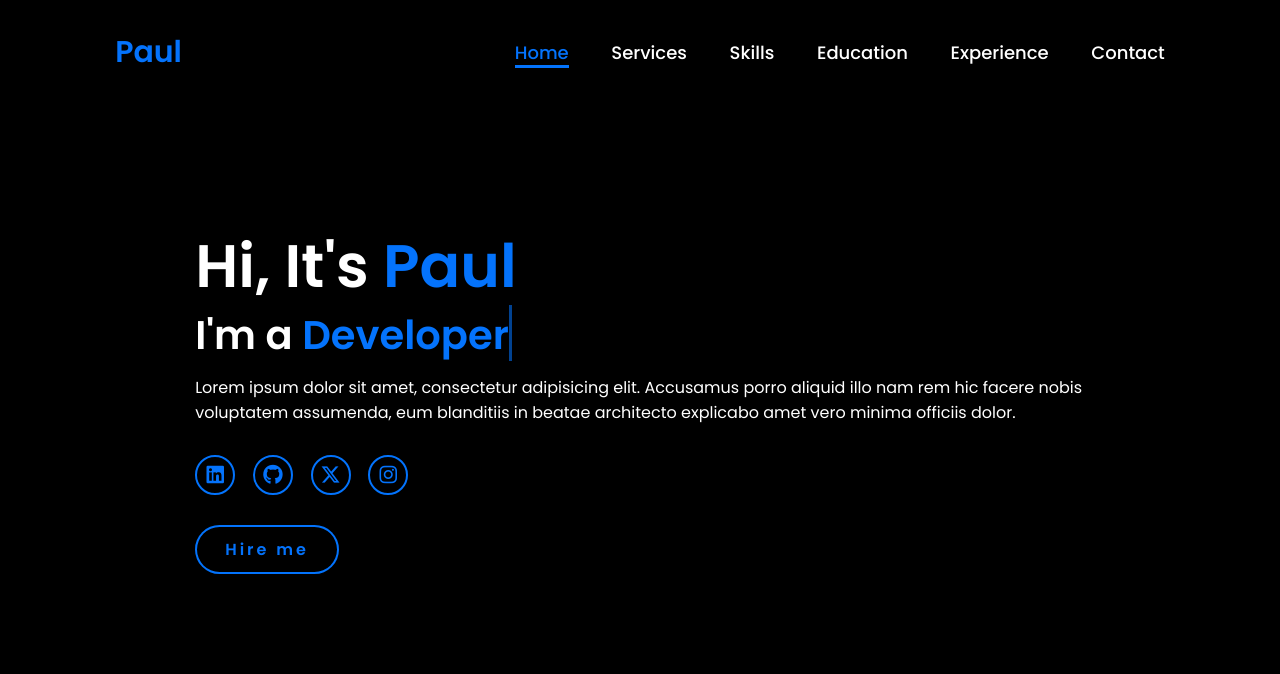
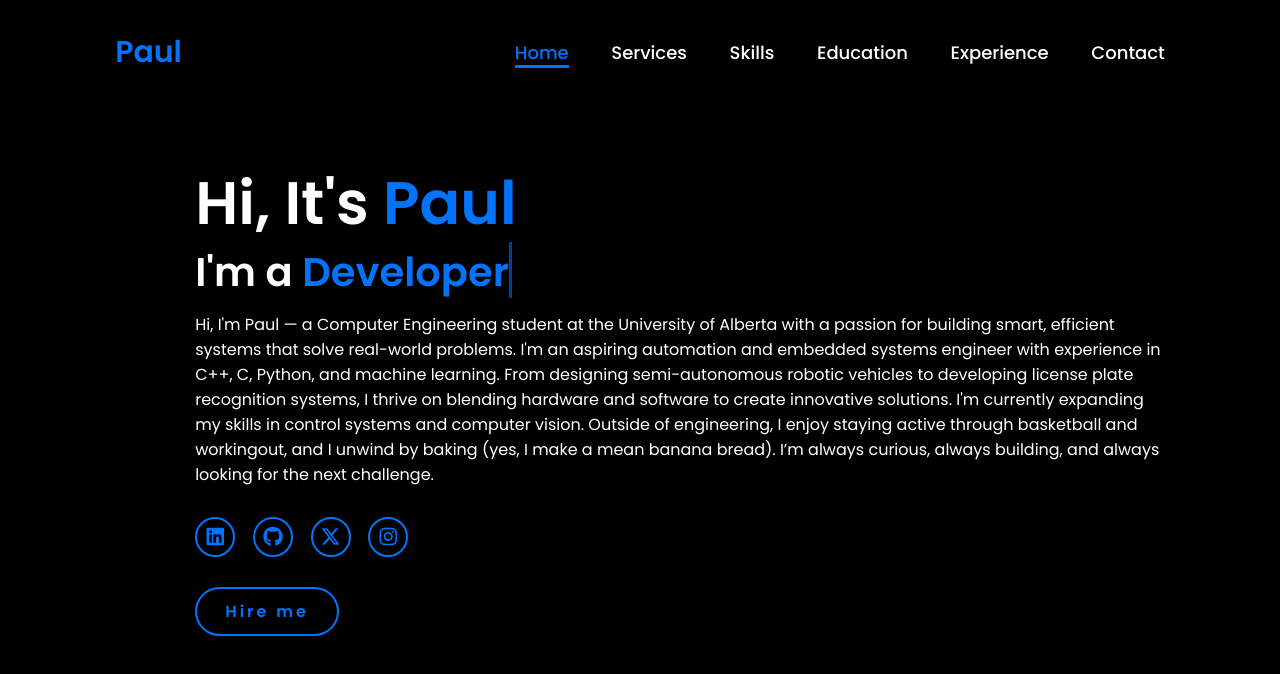
Before and after one commit to PaulAdewakun/PaulAdewakunPortfolio, a plain HTML site: page index.html in a window 1280 px wide. Drawn offline with Linux system fonts and the light colour scheme.

Commit message:
Add files via upload

```diff
--- a/index.html
+++ b/index.html
@@ -27,7 +27,12 @@
         <div class="home-content">
             <h1>Hi, It's <span>Paul</span></h1>
             <h3 class="typing-text">I'm a <span></span></h3>
-            <p>Lorem ipsum dolor sit amet, consectetur adipisicing elit. Accusamus porro aliquid illo nam rem hic facere nobis voluptatem assumenda, eum blanditiis in beatae architecto explicabo amet vero minima officiis dolor.</p>
+            <p>Hi, I'm Paul — a Computer Engineering student at the University of Alberta with a passion for building smart, efficient systems that solve real-world problems.
+
+I'm an aspiring automation and embedded systems engineer with experience in C++, C, Python, and machine learning. From designing semi-autonomous robotic vehicles to developing license plate recognition systems, I thrive on blending hardware and software to create innovative solutions. I'm currently expanding my skills in control systems and computer vision.
+
+Outside of engineering, I enjoy staying active through basketball and workingout, and I unwind by baking (yes, I make a mean banana bread). I’m always curious, always building, and always looking for the next challenge.
+</p>
             <div class="social-icons">
                 <a href="#"><i class="fa-brands fa-linkedin"></i></a>
                 <a href="#"><i class="fa-brands fa-github"></i></a>
```
